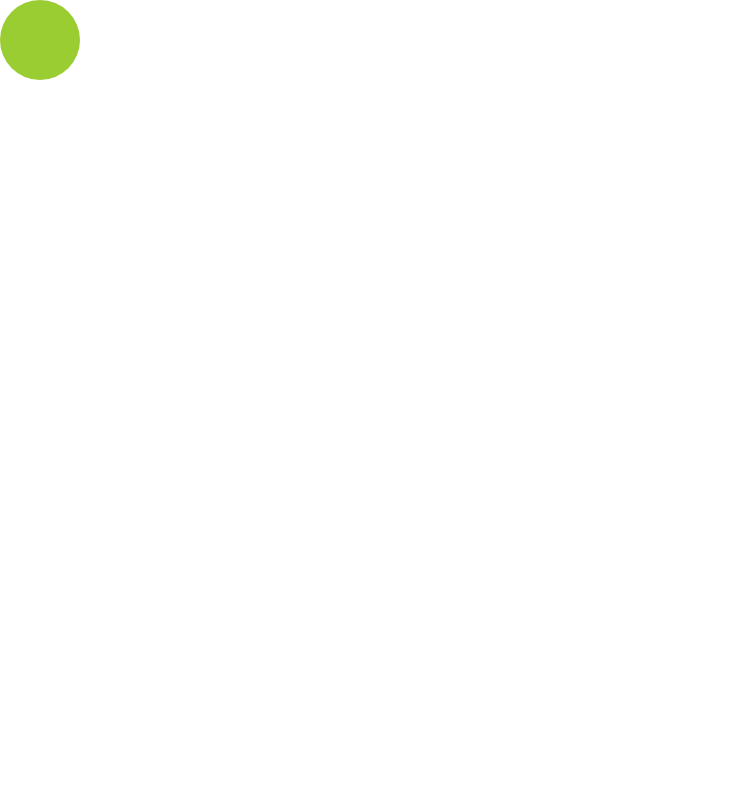
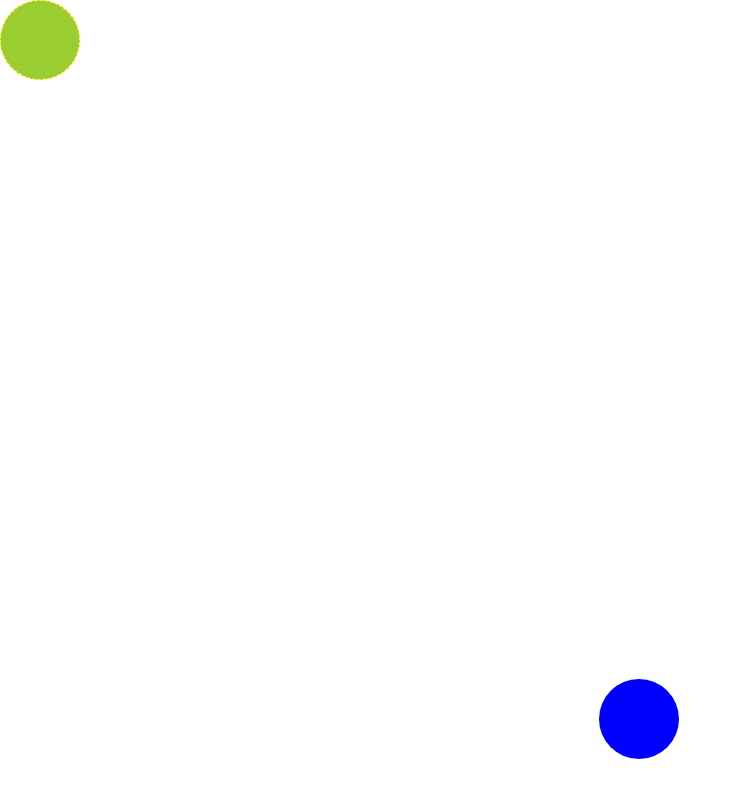
Before and after one commit to omids0/trace-ball, a plain HTML site: page index.html in a window 1280 px wide. Shown: the whole page, without its empty margins (0-742 px from the left). Drawn offline with Linux system fonts and the light colour scheme.

Commit message:
pc ball added

```diff
--- a/index.html
+++ b/index.html
@@ -1,5 +1,6 @@
 <!DOCTYPE html>
 <html lang="en">
+
 <head>
       <meta charset="UTF-8">
       <meta http-equiv="X-UA-Compatible" content="IE=edge">
@@ -7,8 +8,13 @@
       <meta name="viewport" content="width=device-width, initial-scale=1.0">
       <title>Trace Ball</title>
 </head>
+
 <body>
-      <div id='myball' class='playerBall'></div>
+      <div class="game">
+            <div id='myball' class='playerBall'></div>
+            <div id='pcBall' class='systemBall'></div>
+      </div>
       <script src='./index.js'></script>
 </body>
+
 </html>
--- a/index.js
+++ b/index.js
@@ -1,6 +1,23 @@
 const myballEL = document.getElementById('myball')
+const systemBallEl = document.getElementById('pcBall')
+
 let interval;
 let both = 0
+
+
+let windowSize = window.innerWidth
+let random = Math.floor(Math.random() * windowSize/2)
+
+function setPosition() {
+      let left = parseInt(window.getComputedStyle(systemBallEl).getPropertyValue('left'))
+      systemBallEl.style.left = left + random + 'px'
+
+
+      let top = parseInt(window.getComputedStyle(systemBallEl).getPropertyValue('top'))
+      systemBallEl.style.top = top + random + 'px'
+
+      console.log(random);
+}
 
 function moveLeft() {
       let left = parseInt(window.getComputedStyle(myballEL).getPropertyValue('left'))
@@ -22,7 +39,10 @@ function moveDown() {
       myballEL.style.top = top + 2 + 'px'
 }
 
+setPosition()
+
 window.addEventListener('keydown', (e) => {
+
       console.log(e.key);
       if (both == 0) {
             both++;
--- a/style.css
+++ b/style.css
@@ -2,6 +2,10 @@
       margin: 0;
       padding: 0;
       box-sizing: border-box;
+}
+.game{
+      width: 100%;
+      height: 100vh;
 }
 .playerBall{
       width: 80px;
@@ -11,4 +15,25 @@
       position: relative;
       top: 0;
       left: 0;
+      border: 1px dashed yellow;
+      z-index: 10000;
 }
+.systemBall{
+      width: 80px;
+      height: 80px;
+      background: blue;
+      border-radius: 50%;
+      position: relative !important;
+      top: 0px;
+      left: 0px;
+}
+.pcBall{
+      width: 80px;
+      height: 80px;
+      background: red;
+      border-radius: 50%;
+      position: relative;
+      bottom: 0;
+      right: 0;
+      border: 1px dashed yellow;
+}
```
